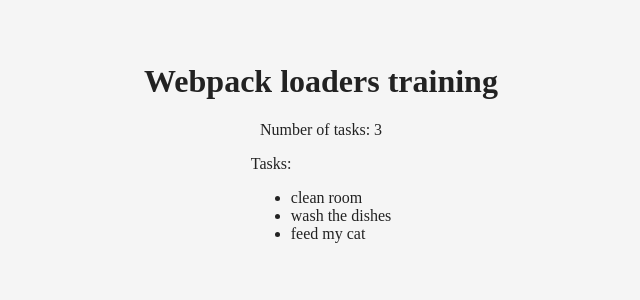
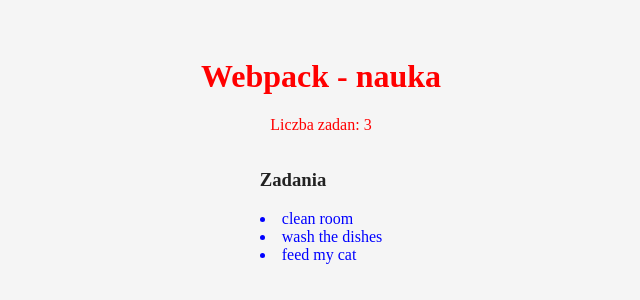
Before and after one commit to danielminschinski/20.6_Plugins, a React app: page / in a window 1280 px wide. Shown: the part 258-558 px from the top of the page, without its empty margins (327-967 px from the left). Built offline with nearby package versions, Linux system fonts and the light colour scheme.

Commit message:
edit webpack

```diff
--- a/src/components/Title.css
+++ b/src/components/Title.css
@@ -1,3 +1,4 @@
 .titleText {
 	text-align: center;
+	color: red;
 }
--- a/src/components/Title.js
+++ b/src/components/Title.js
@@ -2,9 +2,9 @@
 import style from './Title.css';
 
 const Title = props =>
-<div className={style.titleText}>
-<h1>{props.title}</h1>
-<p>Number of tasks: {props.numberOfTasks}</p>
-</div>;
+	<div className={style.titleText}>
+		<h1>{props.title}</h1>
+		<p>Liczba zadan: {props.numberOfTasks}</p>
+	</div>;
 
 export default Title;
--- /dev/null
+++ b/src/components/TodoList.css
@@ -0,0 +1,3 @@
+.TodoListStyle {
+	color: blue;
+}
--- a/src/components/TodoList.js
+++ b/src/components/TodoList.js
@@ -1,4 +1,5 @@
 import React from 'react';
+import style from './TodoList.css';
 
 class TodoList extends React.Component {
 	constructor(props){
@@ -8,24 +9,22 @@
 
 	passClickedItem(clickedItem){
 		this.props.onClick(clickedItem);
-		console.log('passClickedItem - clickedItem: ', clickedItem)
 	}
 
 	render() {
 		const singleTaskNames = this.props.tasks.map(singleTask => {
-			console.log ('render: singleTask in map function: ', singleTask)
 			return (
-			<li key={singleTask.id} onClick={() => this.passClickedItem(singleTask.id)}>
-				{singleTask.text}
-			</li>
-		)});
-		console.log('render: singleTaskNames: ', singleTaskNames)
+				<div className={style.TodoListStyle}>
+					<li key={singleTask.id} onClick={() => this.passClickedItem(singleTask.id)}>
+					{singleTask.text}
+					</li>
+				</div>
+			)
+		});
 		return (
 			<div>
-				Tasks:
-			<ul>
+				<h3>Zadania</h3>
 					{singleTaskNames}
-				</ul>
 			</div>
 		)
 	}
--- a/src/containers/App.js
+++ b/src/containers/App.js
@@ -8,6 +8,7 @@
     constructor(props) {
         super(props);
         this.state = {
+            title: 'Webpack - nauka',
             data: [{
                 id: 1,
                     text: 'clean room'
@@ -17,8 +18,7 @@
                 }, {
                 id: 3,
                     text: 'feed my cat'
-                }],
-            title: 'Webpack loaders training'
+                }]
         };
         this.removeTodo = this.removeTodo.bind(this);
     }
```
Also changed, not shown: build/app.bundle.js (deleted), build/app.development.bundle.js, build/app.production.bundle.js, package.json (line endings or trailing spaces).
